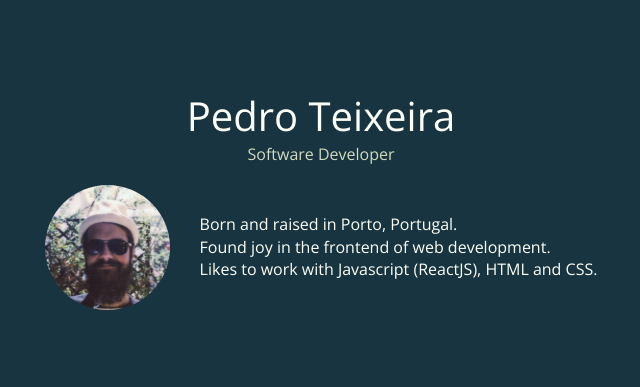
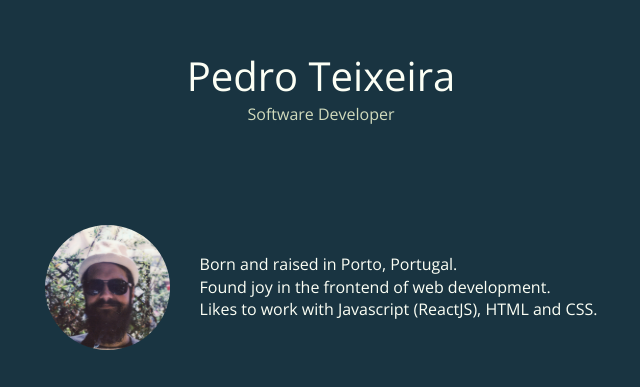
Before and after one commit to pteixeira/pteixeira.github.io, a plain HTML site: page index.html in a window 1280 px wide. Shown: the part 129-516 px from the top of the page, without its empty margins (319-959 px from the left). Drawn offline with nearby package versions, Linux system fonts and the light colour scheme.

Commit message:
Update styles2.css

```diff
--- a/styles2.css
+++ b/styles2.css
@@ -25,8 +25,11 @@ body {
 }
 
 .profile-content {
-    margin-top: 80px;
+  margin: 80px auto 0;
+  display: flex;
+  align-items: center;
 }
+
 .body-wrapper > div {
     margin: 80px auto;
 }
@@ -40,11 +43,7 @@ span.title {
   color: #D1DBBD;
 }
 
-.profile-content {
-  margin: 0 auto;
-  display: flex;
-  align-items: center;
-}
+
 
 .personal-picture {
   width: 125px;
```
